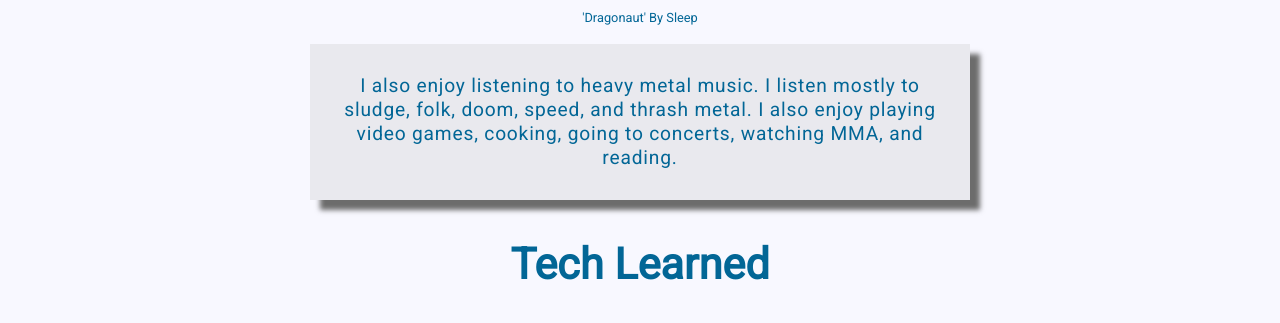
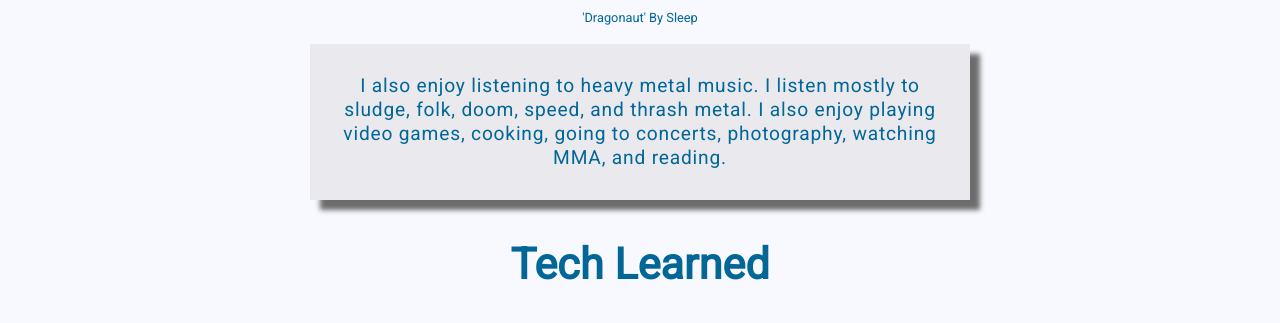
Before and after one commit to bcaruthers/myPage, a plain HTML site: page index.html in a window 1280 px wide. Shown: the part 1640-1963 px from the top of the page. Drawn offline with nearby package versions, Linux system fonts and the light colour scheme.

Commit message:
Added some html

```diff
--- a/index.html
+++ b/index.html
@@ -91,7 +91,8 @@
         <p class="container_content">
           I also enjoy listening to heavy metal music. I listen mostly to
           sludge, folk, doom, speed, and thrash metal. I also enjoy playing
-          video games, cooking, going to concerts, watching MMA, and reading.
+          video games, cooking, going to concerts, photography, watching MMA,
+          and reading.
         </p>
       </div>
 
```
